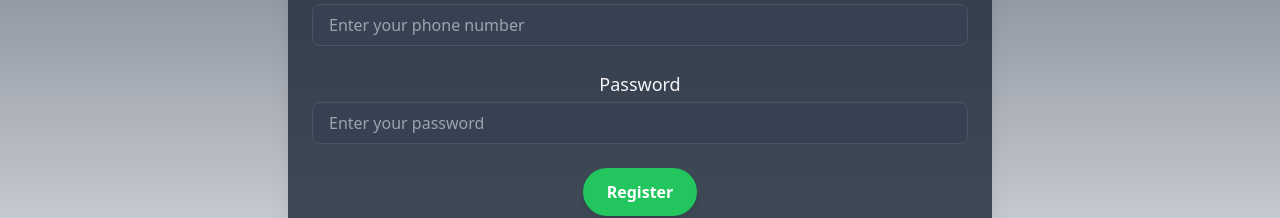
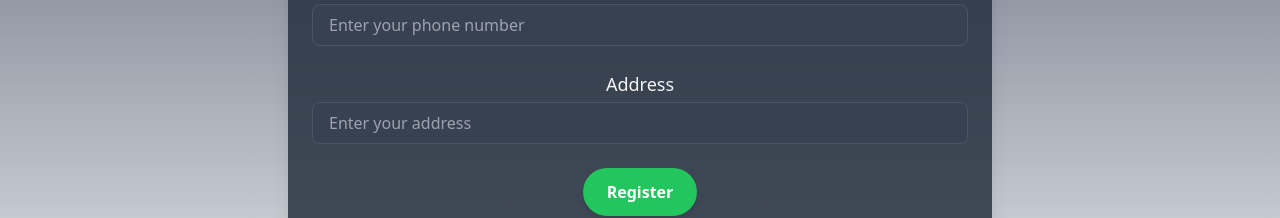
Before and after one commit to abhishek0908/sreatt, a React (Create React App) app: page /distributor in a window 1280 px wide. Shown: the part 714-932 px from the top of the page. Built offline with nearby package versions, Linux system fonts and the light colour scheme; no server answers.

Commit message:
added distributor form

```diff
--- a/src/components/DistributorRegistationForm.js
+++ b/src/components/DistributorRegistationForm.js
@@ -1,26 +1,29 @@
 import React, { useState } from "react";
-import { UserRoles } from "../utility/constants";
+import ShimmerLoader from './ShimmerLoader';  // Import the ShimmerLoader component
 
 const DistributorRegistration = () => {
   const [message, setMessage] = useState(null);
   const [messageType, setMessageType] = useState(null);
+  const [loading, setLoading] = useState(false);  // State for loader visibility
 
-  const API_BASE_URL = process.env.REACT_APP_API_BASE_URL;
+  const API_BASE_URL = process.env.REACT_APP_API_BASE_URL || "http://localhost:8000";
+  console.log(`API BASE URL${API_BASE_URL}`)
   console.log(API_BASE_URL)
+
   const handleSubmit = async (e) => {
     e.preventDefault();
+    setLoading(true);  // Show loader when the form is submitted
 
     const formData = {
-      first_name: e.target.first_name.value,
-      last_name: e.target.last_name.value,
+      firstName: e.target.firstName.value,
+      lastName: e.target.lastName.value,
       email: e.target.email.value,
-      password: e.target.password.value,
       phoneNumber: e.target.phoneNumber.value,
-      role: UserRoles.DISTRIBUTOR,
+      address: e.target.address.value,
     };
 
     try {
-      const response = await fetch(`${process.env.REACT_APP_API_URL}`, {
+      const response = await fetch(`${API_BASE_URL}/api/distributor/apply`, {
         method: "POST",
         headers: {
           "Content-Type": "application/json",
@@ -30,12 +33,10 @@ const DistributorRegistration = () => {
 
       const result = await response.json();
 
-
       if (response.ok) {
         setMessage("Registration Successful!");
         setMessageType("success");
       } else {
-        // Display the exact error message from the backend
         setMessage(result.details[0].message || "Something went wrong.");
         setMessageType("error");
       }
@@ -43,6 +44,8 @@ const DistributorRegistration = () => {
       console.error("Error:", error);
       setMessage("An error occurred while submitting the form.");
       setMessageType("error");
+    } finally {
+      setLoading(false);  // Hide loader once the response is received
     }
   };
 
@@ -62,12 +65,10 @@ const DistributorRegistration = () => {
         >
           {/* First Name */}
           <div>
-            <label className="block text-sm font-medium text-gray-100 sm:text-base md:text-lg">
-              First Name
-            </label>
+            <label className="block text-sm font-medium text-gray-100 sm:text-base md:text-lg">First Name</label>
             <input
               type="text"
-              name="first_name"
+              name="firstName"
               placeholder="Enter your first name"
               className="w-full px-4 py-2 mt-1 rounded-lg bg-gray-700 text-gray-200 border border-gray-600 focus:outline-none focus:ring-2 focus:ring-green-500 sm:text-base"
               required
@@ -76,23 +77,19 @@ const DistributorRegistration = () => {
 
           {/* Last Name */}
           <div>
-            <label className="block text-sm font-medium text-gray-100 sm:text-base md:text-lg">
-              Last Name
-            </label>
+            <label className="block text-sm font-medium text-gray-100 sm:text-base md:text-lg">Last Name</label>
             <input
               type="text"
-              name="last_name"
+              name="lastName"
               placeholder="Enter your last name"
               className="w-full px-4 py-2 mt-1 rounded-lg bg-gray-700 text-gray-200 border border-gray-600 focus:outline-none focus:ring-2 focus:ring-green-500 sm:text-base"
               required
             />
           </div>
 
-          {/* Email */}
+          {/* Email Address */}
           <div>
-            <label className="block text-sm font-medium text-gray-100 sm:text-base md:text-lg">
-              Email Address
-            </label>
+            <label className="block text-sm font-medium text-gray-100 sm:text-base md:text-lg">Email Address</label>
             <input
               type="email"
               name="email"
@@ -102,13 +99,9 @@ const DistributorRegistration = () => {
             />
           </div>
 
-
-
           {/* Phone Number */}
           <div>
-            <label className="block text-sm font-medium text-gray-100 sm:text-base md:text-lg">
-              Phone Number
-            </label>
+            <label className="block text-sm font-medium text-gray-100 sm:text-base md:text-lg">Phone Number</label>
             <input
               type="tel"
               name="phoneNumber"
@@ -117,19 +110,19 @@ const DistributorRegistration = () => {
               required
             />
           </div>
- {/* Password */}
- <div>
-            <label className="block text-sm font-medium text-gray-100 sm:text-base md:text-lg">
-              Password
-            </label>
+
+          {/* Address */}
+          <div>
+            <label className="block text-sm font-medium text-gray-100 sm:text-base md:text-lg">Address</label>
             <input
-              type="password"
-              name="password"
-              placeholder="Enter your password"
+              type="text"
+              name="address"
+              placeholder="Enter your address"
               className="w-full px-4 py-2 mt-1 rounded-lg bg-gray-700 text-gray-200 border border-gray-600 focus:outline-none focus:ring-2 focus:ring-green-500 sm:text-base"
               required
             />
           </div>
+
           {/* Submit Button */}
           <div>
             <button
@@ -140,6 +133,13 @@ const DistributorRegistration = () => {
             </button>
           </div>
         </form>
+
+        {/* Loader */}
+        {loading && (
+          <div className="absolute inset-0 flex justify-center items-center bg-gray-600 bg-opacity-50 z-10">
+            <ShimmerLoader /> {/* Display shimmer loader */}
+          </div>
+        )}
 
         {/* Display Messages */}
         {message && (
--- /dev/null
+++ b/src/components/ShimmerLoader.js
@@ -0,0 +1,17 @@
+import React from 'react';
+
+const ShimmerLoader = ({ size = '32rem', className = '' }) => {  // Increased size
+  return (
+    <div
+      className={`absolute inset-0 flex justify-center items-center z-10 ${className}`}
+    >
+      <div
+        className={`w-[${size}] h-[${size}] border-4 border-t-4 border-gray-200 rounded-full animate-spin border-t-green-500`}
+      >
+        <div className="absolute top-0 left-0 w-full h-full bg-gradient-to-r from-gray-300 via-gray-100 to-gray-300 animate-pulse rounded-full"></div>
+      </div>
+    </div>
+  );
+};
+
+export default ShimmerLoader;
```
Also changed, not shown: 1 other file (tests, documents, lock files or other folders).
